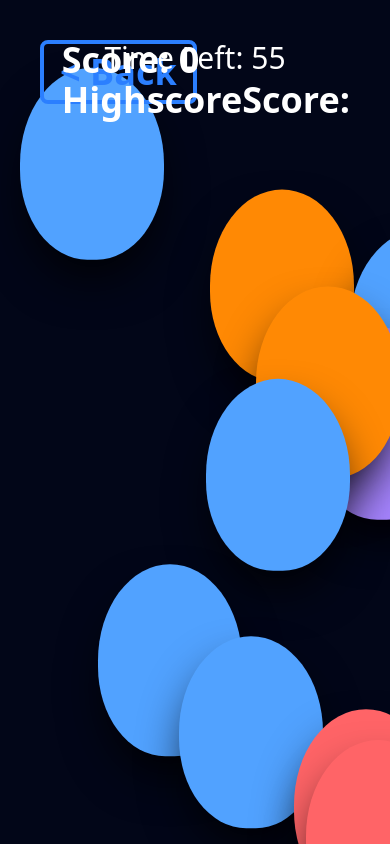
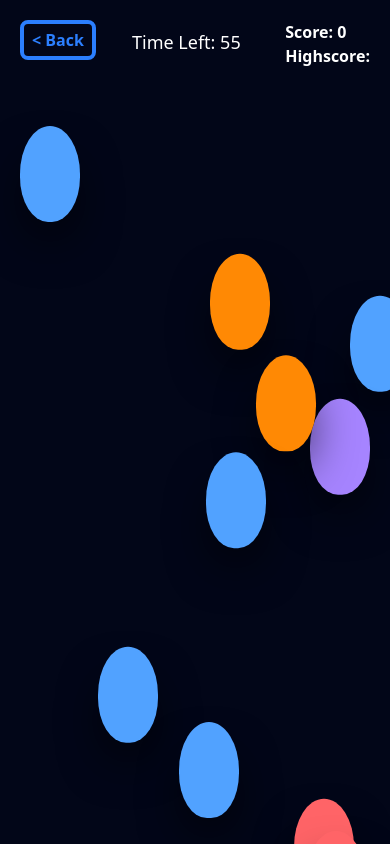
Before and after one commit to Harshil000/2-Devs, a React (Vite) app in the folder client/: page /play in a window 390 px wide. Built offline with nearby package versions, Linux system fonts and the light colour scheme; no server answers.

Commit message:
game screen is responsive

```diff
--- a/client/src/pages/GameScreen.jsx
+++ b/client/src/pages/GameScreen.jsx
@@ -65,7 +65,7 @@ const GameScreen = () => {
         setTimeout(() => {
             if (ref.current) {
                 gsap.to(ref.current, {
-                    y: -(window.innerHeight + 144),
+                    y: -(window.innerHeight + 192),
                     duration: speed,
                     ease: 'linear',
                     onComplete: () => {
@@ -113,11 +113,11 @@ const GameScreen = () => {
             <div className={`hidden shadow-2xl shadow-black absolute -bottom-48 bg-orange-400 h-2 w-2`}></div>
             <div className={`hidden shadow-2xl shadow-black absolute -bottom-48 bg-neutral-400 h-2 w-2`}></div>
 
-            <Link to='/' className='absolute top-10 left-10 text-4xl font-semibold text-blue-500 cursor-pointer border-4 border-blue-500 px-4 py-2 rounded-lg z-10'>{"< Back"}</Link>
-            <h2 className='absolute top-10 left-1/2 -translate-x-1/2 text-white text-3xl z-10'>{`Time Left: ${timeLeft}`}</h2>
-            <div className='top-10 right-10 absolute text-white text-4xl font-semibold z-10'>
+            <Link to='/' className='absolute md:top-10 top-5 left-5 md:left-10 text-md md:text-xl font-semibold text-blue-500 cursor-pointer border-4 border-blue-500 px-2 py-1 md:px-4 md:py-2 rounded-lg z-10'>{"< Back"}</Link>
+            <h2 className='absolute md:top-10 top-7 left-33 text-white text-lg md:text-3xl z-10'>{`Time Left: ${timeLeft}`}</h2>
+            <div className='md:top-10 top-5 md:right-10 right-5 absolute text-white text-md md:text-4xl font-semibold z-10'>
                 <h2>Score: {score}</h2>
-                <h2>HighscoreScore: {CurrentPlayer.highscore}</h2>
+                <h2>Highscore: {CurrentPlayer.highscore}</h2>
             </div>
             {
                 timeLeft !== 0 ?
@@ -125,7 +125,7 @@ const GameScreen = () => {
                         <div
                             key={balloon.id}
                             ref={balloon.ref}
-                            className={`shadow-2xl shadow-black absolute -bottom-48 bg-${balloon.color}-400 h-48 w-36 cursor-pointer`}
+                            className={`shadow-2xl shadow-black absolute -bottom-48 bg-${balloon.color}-400 h-24 w-15 md:w-36 md:h-48 cursor-pointer`}
                             style={{ left: `${balloon.left}%`, borderRadius: "75% 75% 70% 70%" }}
                             onClick={() => handlePop(balloon.id, balloon.color)}
                         >
@@ -134,10 +134,10 @@ const GameScreen = () => {
                     :
                     (
                         <div className='absolute top-1/2 left-1/2 -translate-1/2'>
-                            <div className='text-7xl text-white font-medium'>You Scored {score} points.</div>
-                            <div className='flex items-center justify-evenly mt-10'>
-                                <button onClick={() => window.location.reload()} className='text-white text-3xl border-3 border-white px-3 py-2 rounded-md cursor-pointer'>Play Again</button>
-                                <Link to="/" className='text-white text-3xl border-3 border-white px-3 py-2 rounded-md'>View Leaderboard</Link>
+                            <div className='text-4xl md:text-7xl text-white font-medium'>You Scored {score} points.</div>
+                            <div className='flex md:flex-row flex-col md:gap-0 gap-5 items-center justify-evenly mt-10'>
+                                <button onClick={() => window.location.reload()} className='text-white text-xl md:text-3xl border-3 border-white px-3 py-2 rounded-md cursor-pointer'>Play Again</button>
+                                <Link to="/" className='text-white text-xl md:text-3xl border-3 border-white px-3 py-2 rounded-md'>View Leaderboard</Link>
                             </div>
                         </div>
                     )
```
